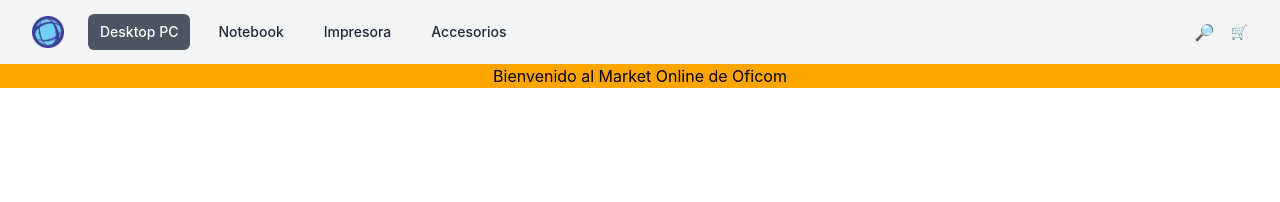
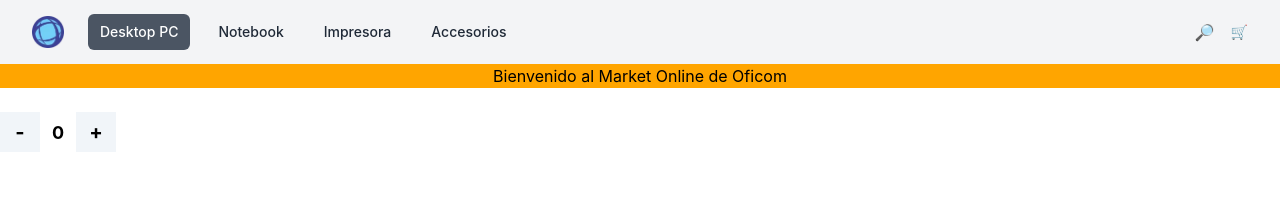
Before and after one commit to ljnazar/Market_Online, a React (Create React App) app: page / in a window 1280 px wide. Shown: the top 202 px of the page. Built offline with nearby package versions, Linux system fonts and the light colour scheme.

Commit message:
Add-Counter-Component

```diff
--- /dev/null
+++ b/src/components/ItemCount.jsx
@@ -0,0 +1,36 @@
+import React from 'react';
+import { useState } from 'react';
+
+export default function ItemCount() {
+
+  const [count, setCount] = useState(0);
+
+  const stockChange = (simbol) => {
+    if(simbol === "+"){
+      setCount(count + 1);
+    }else if(simbol === "-"){
+      setCount(count - 1);
+    }
+  };
+
+  return (
+    <div>
+        {/* <button className="font-bold text-2xl" id="btn-increase">-</button>
+        <span className="px-3" id="stock">0</span>
+        <button className="font-bold text-2xl" id="btn-decrease">+</button> */}
+        <div className="flex items-baseline my-6">
+            <div className="space-x-3 flex text-sm font-medium" />
+            <label>
+                <input className="sr-only peer" name="size" type="radio" />
+                <div onClick={() => {stockChange("-")}} className="bg-slate-100 font-bold text-xl relative w-10 h-10 flex items-center justify-center text-black peer-checked:bg-black peer-checked:text-white before:absolute before:z-[-1] before:top-0.5 before:left-0.5 before:w-full before:h-full peer-checked:before:bg-teal-400">-</div>
+            </label>
+            <span className="px-3 font-bold text-lg" id="stock">{count}</span>
+            <label>
+                <input className="sr-only peer" name="size" type="radio" />
+                <button onClick={() => {stockChange("+")}} className="bg-slate-100 font-bold text-xl relative w-10 h-10 flex items-center justify-center text-black peer-checked:bg-black peer-checked:text-white before:absolute before:z-[-1] before:top-0.5 before:left-0.5 before:w-full before:h-full peer-checked:before:bg-teal-400 hover:bg-violet-600 active:bg-violet-700 focus:outline-none focus:ring focus:ring-violet-300">+</button>
+            </label>
+        </div>
+    </div>
+
+  )
+}
--- a/src/components/ItemListContainer.jsx
+++ b/src/components/ItemListContainer.jsx
@@ -1,10 +1,13 @@
 import React from 'react';
+import ItemCount from './ItemCount';
 
 export default function ItemListContainer({greeting}) {
   return (
-    <div className="text-center" style={{ backgroundColor: "orange" }}>
-        {greeting}
-    </div>
-
+    <>
+      <div className="text-center" style={{ backgroundColor: "orange" }}>
+          {greeting}
+      </div>
+      <ItemCount />
+    </>
   )
 }
--- a/src/output.css
+++ b/src/output.css
@@ -588,6 +588,11 @@ video {
   right: 0px;
 }
 
+.my-6 {
+  margin-top: 1.5rem;
+  margin-bottom: 1.5rem;
+}
+
 .mx-auto {
   margin-left: auto;
   margin-right: auto;
@@ -613,6 +618,10 @@ video {
   display: none;
 }
 
+.h-10 {
+  height: 2.5rem;
+}
+
 .h-16 {
   height: 4rem;
 }
@@ -625,12 +634,8 @@ video {
   height: 2rem;
 }
 
-.h-10 {
-  height: 2.5rem;
-}
-
-.h-12 {
-  height: 3rem;
+.w-10 {
+  width: 2.5rem;
 }
 
 .w-6 {
@@ -657,12 +662,22 @@ video {
   align-items: center;
 }
 
+.items-baseline {
+  align-items: baseline;
+}
+
 .justify-center {
   justify-content: center;
 }
 
 .justify-between {
   justify-content: space-between;
+}
+
+.space-x-3 > :not([hidden]) ~ :not([hidden]) {
+  --tw-space-x-reverse: 0;
+  margin-right: calc(0.75rem * var(--tw-space-x-reverse));
+  margin-left: calc(0.75rem * calc(1 - var(--tw-space-x-reverse)));
 }
 
 .space-x-4 > :not([hidden]) ~ :not([hidden]) {
@@ -685,9 +700,14 @@ video {
   border-radius: 9999px;
 }
 
-.bg-gray-800 {
+.bg-slate-100 {
   --tw-bg-opacity: 1;
-  background-color: rgb(31 41 55 / var(--tw-bg-opacity));
+  background-color: rgb(241 245 249 / var(--tw-bg-opacity));
+}
+
+.bg-gray-100 {
+  --tw-bg-opacity: 1;
+  background-color: rgb(243 244 246 / var(--tw-bg-opacity));
 }
 
 .bg-gray-900 {
@@ -695,29 +715,9 @@ video {
   background-color: rgb(17 24 39 / var(--tw-bg-opacity));
 }
 
-.bg-gray-100 {
-  --tw-bg-opacity: 1;
-  background-color: rgb(243 244 246 / var(--tw-bg-opacity));
-}
-
-.bg-gray-200 {
-  --tw-bg-opacity: 1;
-  background-color: rgb(229 231 235 / var(--tw-bg-opacity));
-}
-
 .bg-gray-600 {
   --tw-bg-opacity: 1;
   background-color: rgb(75 85 99 / var(--tw-bg-opacity));
-}
-
-.bg-gray-500 {
-  --tw-bg-opacity: 1;
-  background-color: rgb(107 114 128 / var(--tw-bg-opacity));
-}
-
-.bg-gray-700 {
-  --tw-bg-opacity: 1;
-  background-color: rgb(55 65 81 / var(--tw-bg-opacity));
 }
 
 .p-2 {
@@ -728,14 +728,14 @@ video {
   padding: 0.25rem;
 }
 
+.px-3 {
+  padding-left: 0.75rem;
+  padding-right: 0.75rem;
+}
+
 .px-2 {
   padding-left: 0.5rem;
   padding-right: 0.5rem;
-}
-
-.px-3 {
-  padding-left: 0.75rem;
-  padding-right: 0.75rem;
 }
 
 .py-2 {
@@ -759,9 +759,24 @@ video {
   text-align: center;
 }
 
+.text-2xl {
+  font-size: 1.5rem;
+  line-height: 2rem;
+}
+
 .text-sm {
   font-size: 0.875rem;
   line-height: 1.25rem;
+}
+
+.text-xl {
+  font-size: 1.25rem;
+  line-height: 1.75rem;
+}
+
+.text-lg {
+  font-size: 1.125rem;
+  line-height: 1.75rem;
 }
 
 .text-base {
@@ -769,8 +784,17 @@ video {
   line-height: 1.5rem;
 }
 
+.font-bold {
+  font-weight: 700;
+}
+
 .font-medium {
   font-weight: 500;
+}
+
+.text-black {
+  --tw-text-opacity: 1;
+  color: rgb(0 0 0 / var(--tw-text-opacity));
 }
 
 .text-gray-400 {
@@ -788,19 +812,54 @@ video {
   color: rgb(209 213 219 / var(--tw-text-opacity));
 }
 
-.text-gray-900 {
-  --tw-text-opacity: 1;
-  color: rgb(17 24 39 / var(--tw-text-opacity));
-}
-
 .text-gray-800 {
   --tw-text-opacity: 1;
   color: rgb(31 41 55 / var(--tw-text-opacity));
 }
 
-.text-gray-700 {
-  --tw-text-opacity: 1;
-  color: rgb(55 65 81 / var(--tw-text-opacity));
+.before\:absolute::before {
+  content: var(--tw-content);
+  position: absolute;
+}
+
+.before\:top-0\.5::before {
+  content: var(--tw-content);
+  top: 0.125rem;
+}
+
+.before\:left-0\.5::before {
+  content: var(--tw-content);
+  left: 0.125rem;
+}
+
+.before\:top-0::before {
+  content: var(--tw-content);
+  top: 0px;
+}
+
+.before\:left-0::before {
+  content: var(--tw-content);
+  left: 0px;
+}
+
+.before\:z-\[-1\]::before {
+  content: var(--tw-content);
+  z-index: -1;
+}
+
+.before\:h-full::before {
+  content: var(--tw-content);
+  height: 100%;
+}
+
+.before\:w-full::before {
+  content: var(--tw-content);
+  width: 100%;
+}
+
+.hover\:bg-violet-600:hover {
+  --tw-bg-opacity: 1;
+  background-color: rgb(124 58 237 / var(--tw-bg-opacity));
 }
 
 .hover\:bg-gray-700:hover {
@@ -823,6 +882,12 @@ video {
   outline-offset: 2px;
 }
 
+.focus\:ring:focus {
+  --tw-ring-offset-shadow: var(--tw-ring-inset) 0 0 0 var(--tw-ring-offset-width) var(--tw-ring-offset-color);
+  --tw-ring-shadow: var(--tw-ring-inset) 0 0 0 calc(3px + var(--tw-ring-offset-width)) var(--tw-ring-color);
+  box-shadow: var(--tw-ring-offset-shadow), var(--tw-ring-shadow), var(--tw-shadow, 0 0 #0000);
+}
+
 .focus\:ring-2:focus {
   --tw-ring-offset-shadow: var(--tw-ring-inset) 0 0 0 var(--tw-ring-offset-width) var(--tw-ring-offset-color);
   --tw-ring-shadow: var(--tw-ring-inset) 0 0 0 calc(2px + var(--tw-ring-offset-width)) var(--tw-ring-color);
@@ -831,6 +896,11 @@ video {
 
 .focus\:ring-inset:focus {
   --tw-ring-inset: inset;
+}
+
+.focus\:ring-violet-300:focus {
+  --tw-ring-opacity: 1;
+  --tw-ring-color: rgb(196 181 253 / var(--tw-ring-opacity));
 }
 
 .focus\:ring-white:focus {
@@ -844,6 +914,27 @@ video {
 
 .focus\:ring-offset-gray-800:focus {
   --tw-ring-offset-color: #1f2937;
+}
+
+.active\:bg-violet-700:active {
+  --tw-bg-opacity: 1;
+  background-color: rgb(109 40 217 / var(--tw-bg-opacity));
+}
+
+.peer:checked ~ .peer-checked\:bg-black {
+  --tw-bg-opacity: 1;
+  background-color: rgb(0 0 0 / var(--tw-bg-opacity));
+}
+
+.peer:checked ~ .peer-checked\:text-white {
+  --tw-text-opacity: 1;
+  color: rgb(255 255 255 / var(--tw-text-opacity));
+}
+
+.peer:checked ~ .peer-checked\:before\:bg-teal-400::before {
+  content: var(--tw-content);
+  --tw-bg-opacity: 1;
+  background-color: rgb(45 212 191 / var(--tw-bg-opacity));
 }
 
 @media (min-width: 640px) {
```
